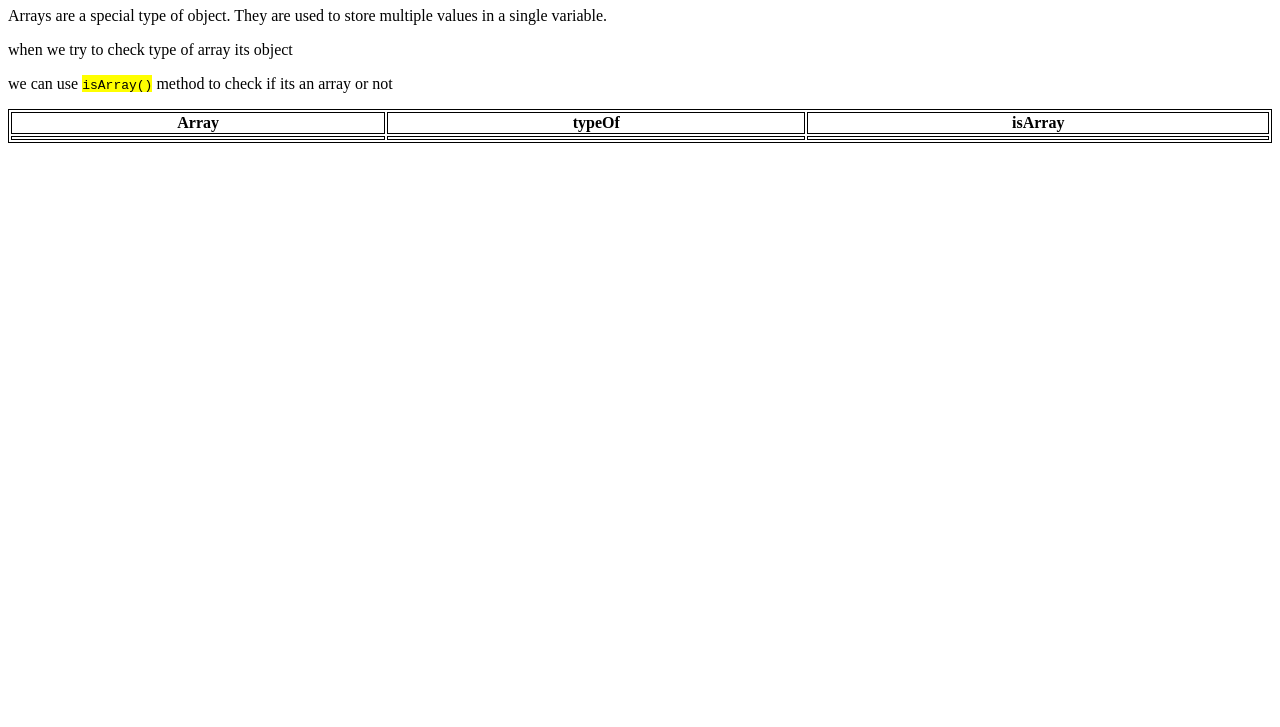
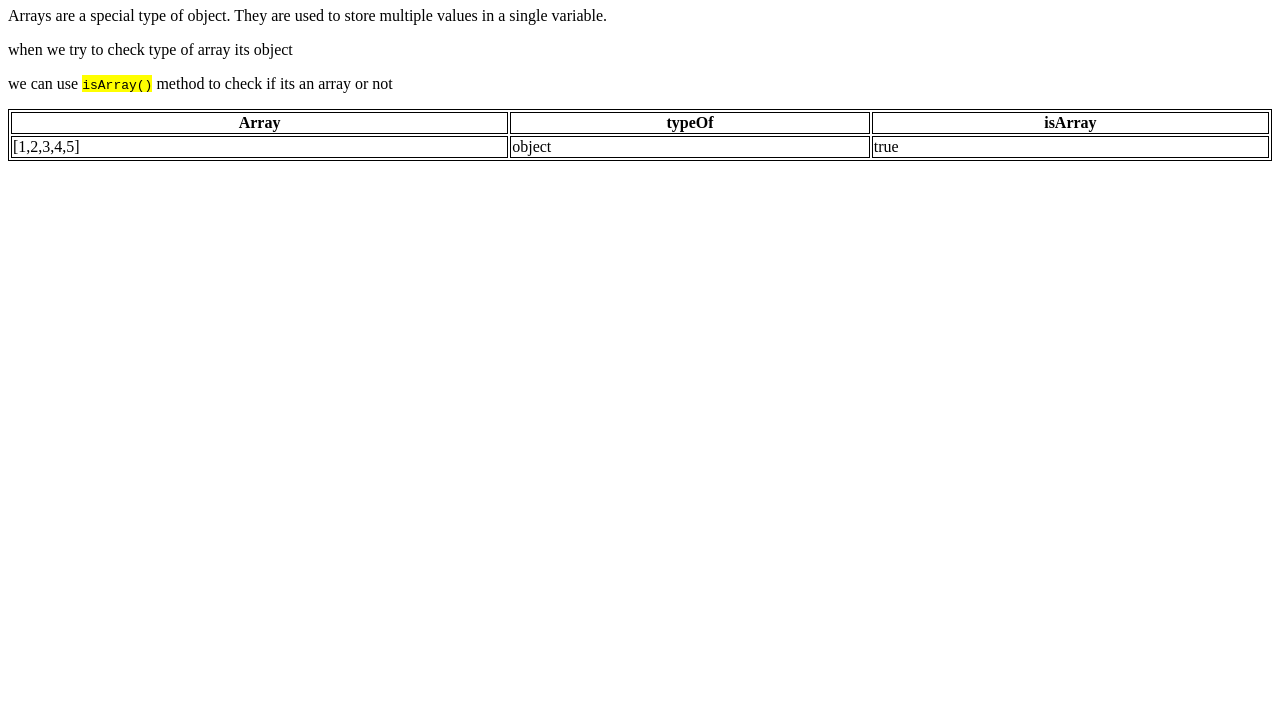
Before and after one commit to itsAdiz/web, a plain HTML site: page lectures/lec74/lec74.html in a window 1280 px wide. Shown: the part 73-800 px from the top of the page. Drawn offline with Linux system fonts and the light colour scheme.

Commit message:
Update lec74.html

```diff
--- a/lectures/lec74/lec74.html
+++ b/lectures/lec74/lec74.html
@@ -41,6 +41,6 @@
             <td id="isArray"></td>
         </tr>
     </table>
-    <script src="./lectures/lec74/lec74.js"></script>
+    <script src="lec74.js"></script>
 </body>
 </html>
```
